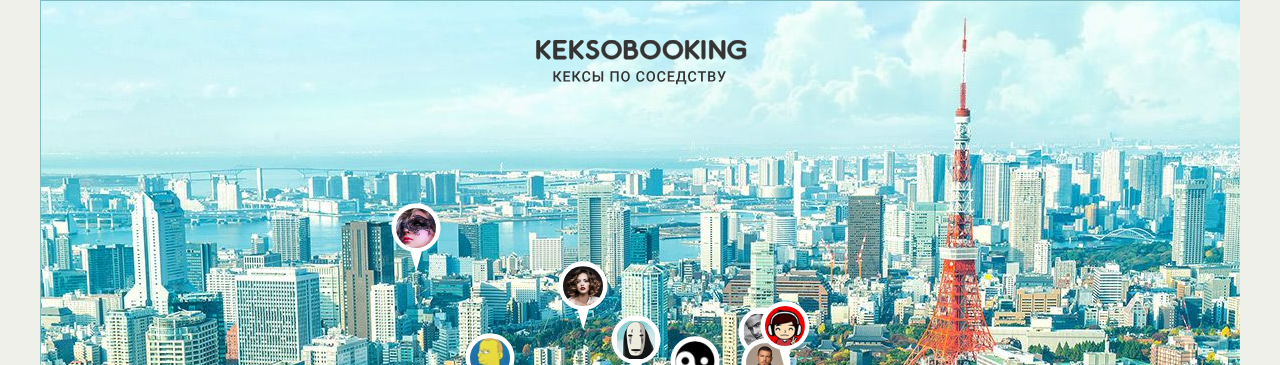
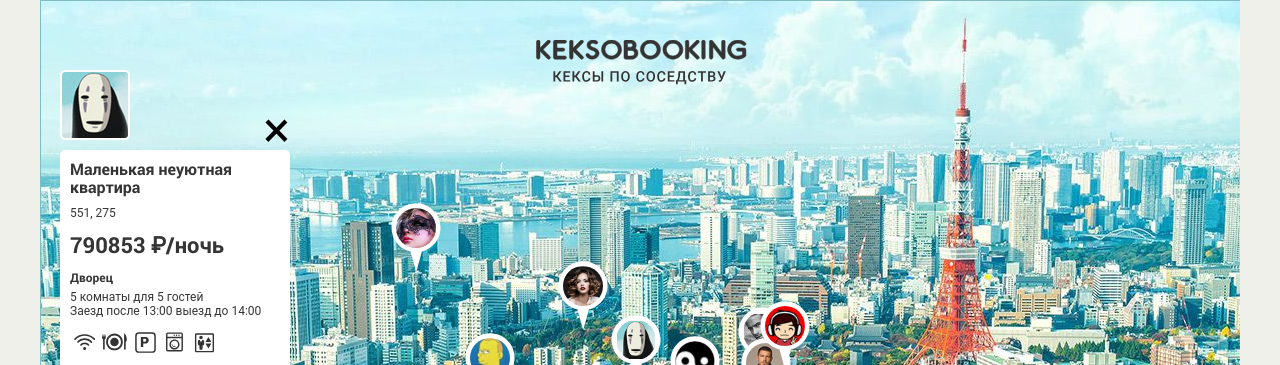
Before and after one commit to Safe-Mode/220620-keksobooking, a website: page index.html in a window 1280 px wide. Shown: the top 365 px of the page. Drawn offline with Linux system fonts and the light colour scheme; files whose address does not match are found by name.

Commit message:
Отрисовывает объявление

```diff
--- a/index.html
+++ b/index.html
@@ -268,7 +268,7 @@
   <script src="js/util.js"></script>
   <script src="js/data.js"></script>
   <script src="js/pin.js"></script>
-  <!-- <script src="js/advert.js"></script> -->
+  <script src="js/advert.js"></script>
   <script src="js/map.js"></script>
 
 </body>
--- a/js/advert.js
+++ b/js/advert.js
@@ -3,26 +3,21 @@
 (function () {
   window.Advert = function (data) {
     this.author = {
-      avatar: IMAGE_PATH + _indexNum + EXTENSION
-    };
-
-    this.location = {
-      x: window.Util.getRandomInt(MIN_COORD_X, MAX_COORD_X),
-      y: window.Util.getRandomInt(MIN_COORD_Y, MAX_COORD_Y)
+      avatar: data.author.avatar
     };
 
     this.offer = {
-      title: OFFER_TITLES[index],
-      address: this.location.x + ', ' + this.location.y,
-      price: window.Util.getRandomInt(MIN_PRICE, MAX_PRICE),
-      type: TYPES[window.Util.getRandomInt(0, TYPES.length)],
-      rooms: window.Util.getRandomInt(MIN_ROOMS, MAX_ROOMS),
-      guests: window.Util.getRandomInt(MIN_ROOMS, MAX_ROOMS),
-      checkin: CHECKS[window.Util.getRandomInt(0, CHECKS.length)],
-      checkout: CHECKS[window.Util.getRandomInt(0, CHECKS.length)],
-      features: [],
-      description: '',
-      photos: []
+      title: data.offer.title,
+      address: data.offer.address,
+      price: data.offer.price,
+      type: data.offer.type,
+      rooms: data.offer.rooms,
+      guests: data.offer.guests,
+      checkin: data.offer.checkin,
+      checkout: data.offer.checkout,
+      features: data.offer.features,
+      description: data.offer.description,
+      photos: data.offer.photos
     };
   };
 })();
--- a/js/map.js
+++ b/js/map.js
@@ -30,6 +30,14 @@
     photos: [
       'http://o0.github.io/assets/images/tokyo/hotel1.jpg', 'http://o0.github.io/assets/images/tokyo/hotel2.jpg', 'http://o0.github.io/assets/images/tokyo/hotel3.jpg'
     ]
+  };
+
+  var PRICE_DIMENSION = '₽/ночь';
+  var TYPES = {
+    'flat': 'Квартира',
+    'bungalo': 'Бунгало',
+    'house': 'Дом',
+    'palace': 'Дворец'
   };
 
   var advertsData = window.createData(INIT_DATA);
@@ -80,7 +88,80 @@
 
   appendElements(pins, pinTemplateEl, mapPinsEl, renderPin);
 
-  var adverts = [];
+  var getAdverts = function (data) {
+    var adverts = [];
 
-  console.log();
+    data.forEach(function (item) {
+      var advert = new window.Advert(item);
+      adverts.push(advert);
+    });
+
+    return adverts;
+  };
+
+  var clearContainer = function (container) {
+    var children = container.querySelectorAll('*');
+
+    for (var i = 0; i < children.length; i++) {
+      container.removeChild(children[i]);
+    }
+  };
+
+  var renderAdvert = function (data, template) {
+    var advertEl = template.cloneNode(true);
+
+    advertEl.querySelector('.popup__title').textContent = data.offer.title;
+    advertEl.querySelector('.popup__text--address').textContent = data.offer.address;
+    advertEl.querySelector('.popup__text--price').textContent = data.offer.price + ' ' + PRICE_DIMENSION;
+    advertEl.querySelector('.popup__type').textContent = TYPES[data.offer.type];
+    advertEl.querySelector('.popup__text--capacity').textContent = data.offer.rooms + ' комнаты для ' + data.offer.guests + ' гостей';
+    advertEl.querySelector('.popup__text--time').textContent = 'Заезд после ' + data.offer.checkin + ' выезд до ' + data.offer.checkout;
+
+    var features = data.offer.features;
+    var featuresContainerEl = advertEl.querySelector('.popup__features');
+    var fragment = document.createDocumentFragment();
+
+    features.forEach(function (feature) {
+      var featureEl = document.createElement('li');
+
+      featureEl.classList.add('popup__feature');
+      featureEl.classList.add('popup__feature--' + feature);
+      fragment.appendChild(featureEl);
+    });
+
+    clearContainer(featuresContainerEl);
+    featuresContainerEl.appendChild(fragment);
+    advertEl.querySelector('.popup__description').textContent = data.offer.description;
+    advertEl.querySelector('.popup__avatar').src = data.author.avatar;
+
+    var photoContainerEl = advertEl.querySelector('.popup__photos');
+    var widthPhoto = photoContainerEl.querySelector('.popup__photo').width;
+    var heightPhoto = photoContainerEl.querySelector('.popup__photo').height;
+
+    data.offer.photos.forEach(function (item, i) {
+      if (i > 0) {
+        var newImg = document.createElement('img');
+
+        newImg.classList.add('popup__photo');
+        newImg.width = widthPhoto;
+        newImg.height = heightPhoto;
+        photoContainerEl.appendChild(newImg);
+      }
+
+      photoContainerEl.querySelectorAll('.popup__photo')[i].src = item;
+    });
+
+    return advertEl;
+  };
+
+  var adverts = getAdverts(advertsData);
+  var advertTemplateEl = document.querySelector('template')
+      .content
+      .querySelector('.map__card');
+
+  var fragment = document.createDocumentFragment();
+  var filterContainerEl = document.querySelector('.map__filters-container');
+
+  fragment.appendChild(renderAdvert(adverts[0], advertTemplateEl));
+  mapEl.insertBefore(fragment, filterContainerEl);
 })();
```
